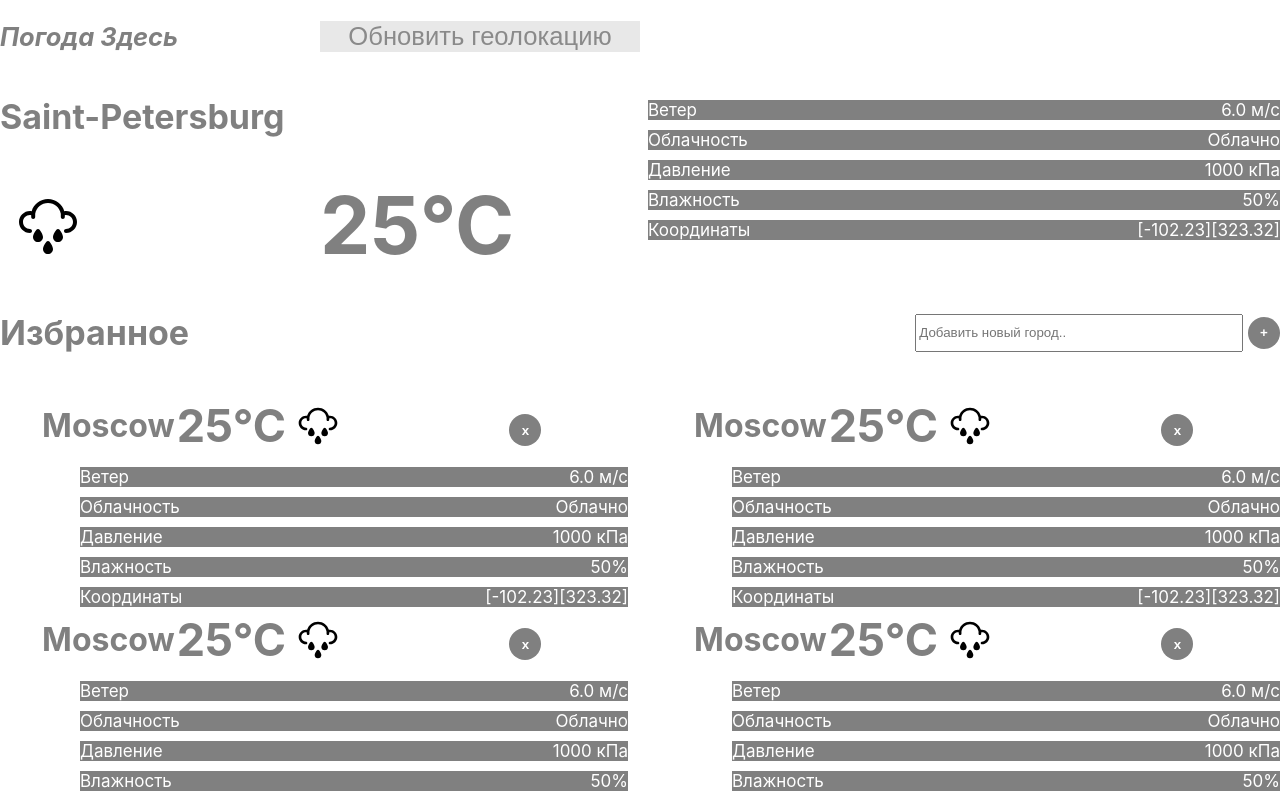
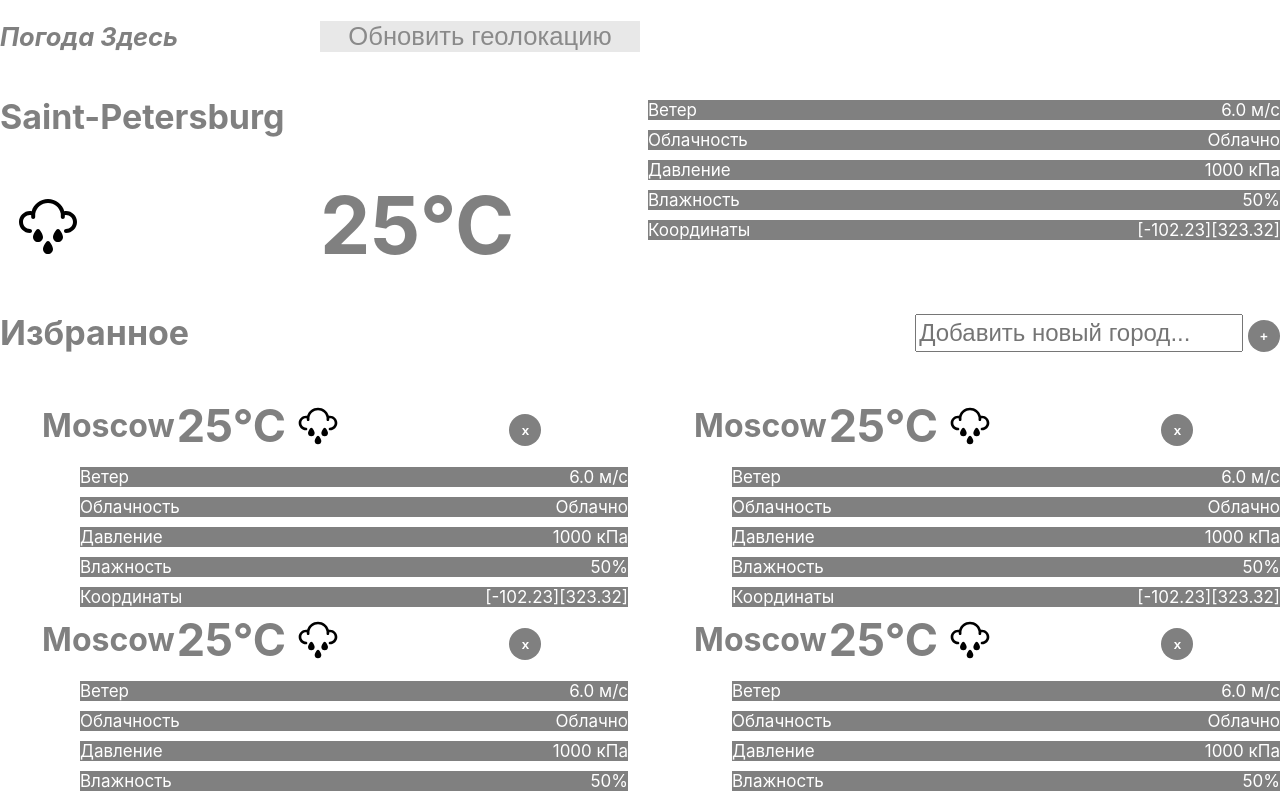
Before and after one commit to Destrolaric/Weather-Site, a plain HTML site: page index.html in a window 1280 px wide. Shown: the top 800 px of the page. Drawn offline with Linux system fonts and the light colour scheme.

Commit message:
text in search bar now bigger

```diff
--- a/index.html
+++ b/index.html
@@ -47,7 +47,7 @@
             Избранное
         </h1>
         <span class="add_city">
-            <input class="add_city_text_bar" type="text" placeholder="Добавить новый город.." name="add">
+            <input class="add_city_text_bar" type="text" placeholder="Добавить новый город..." name="add">
             <button class="add_and_close">+</button>
         </span>
     </div>
--- a/style.css
+++ b/style.css
@@ -223,6 +223,7 @@ button {
 .add_city_text_bar {
     height: 32px;
     width: 50%;
+    font-size: 24px;
 }
 
 /* When the screen is less than 600px wide, stack the links and the search field vertically instead of horizontally */
```
